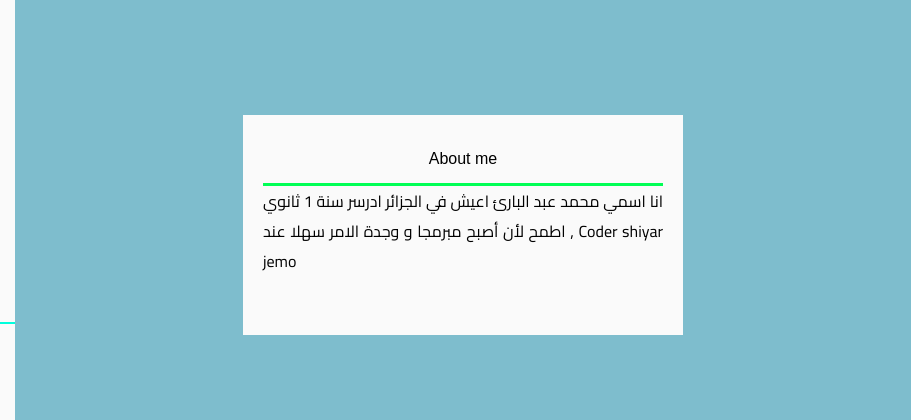
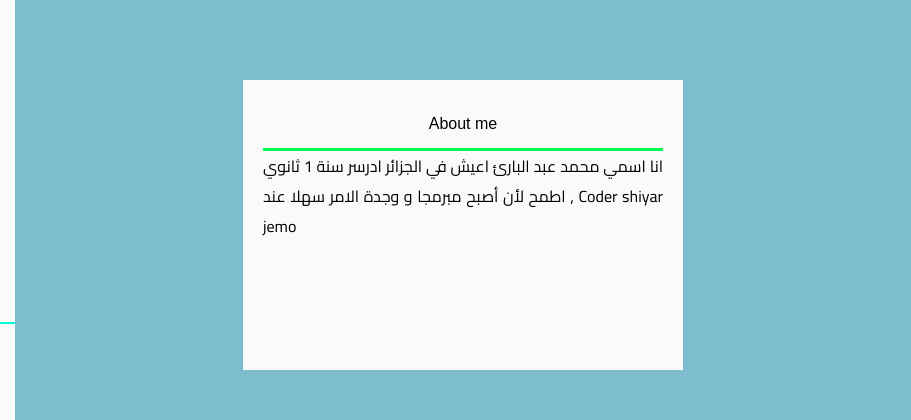
Before and after one commit to Abarie/website, a plain HTML site: page index.html in a window 1280 px wide. Shown: the part 113-533 px from the top of the page, 369-1280 px from the left. Drawn offline with Linux system fonts and the light colour scheme; a script that the page names is missing; files whose address does not match are found by name; a web font is replaced by a local one.

Commit message:
Update style.css

```diff
--- a/style.css
+++ b/style.css
@@ -97,7 +97,7 @@ aside img{
     position: absolute;
     width: 400px !IMPORTANT;
     max-width:100% !IMPORTANT;
-    height: 180px !IMPORTANT;
+    height: 250px !IMPORTANT;
     background-color:#fafafa;
     top:50%;
     left:50%;
```
